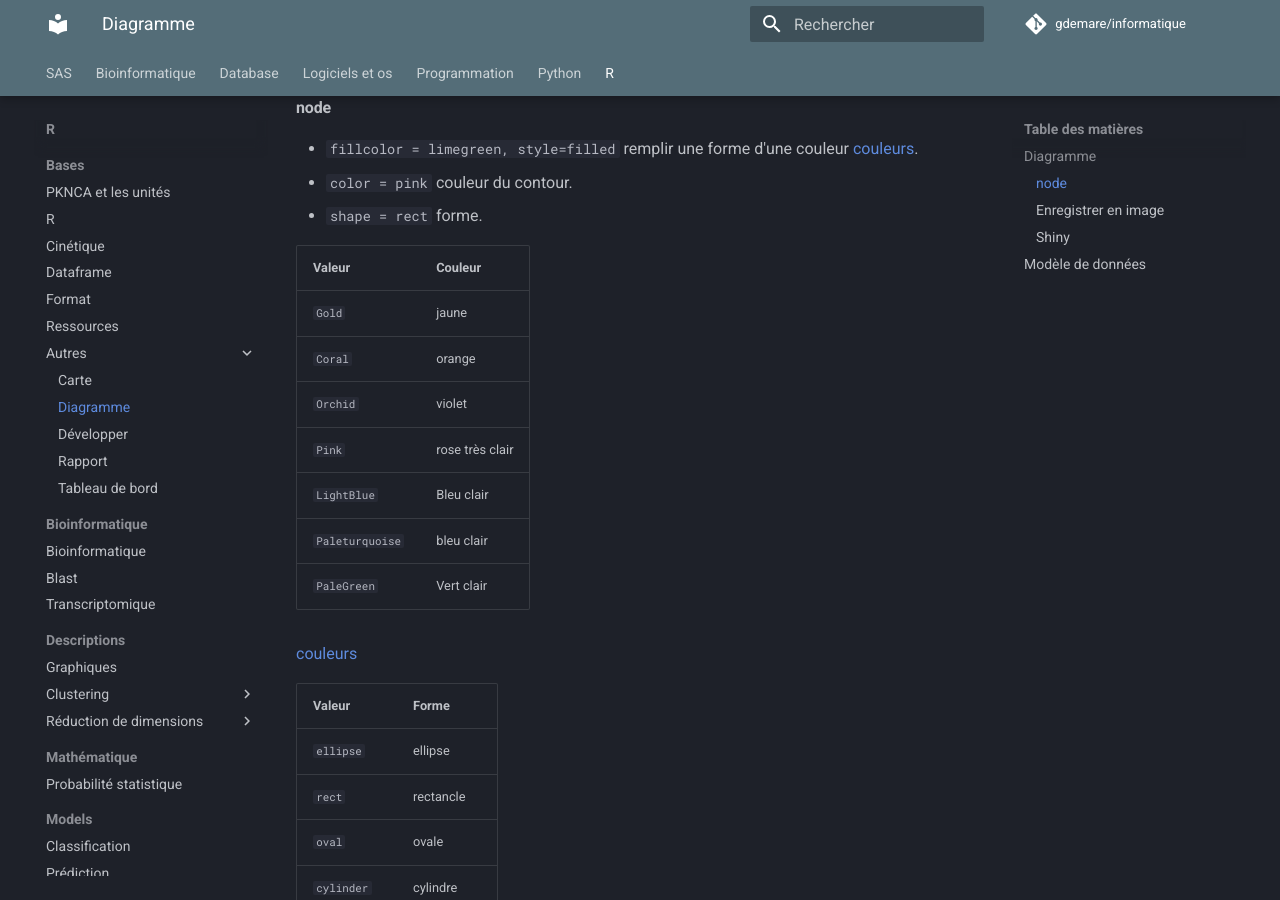
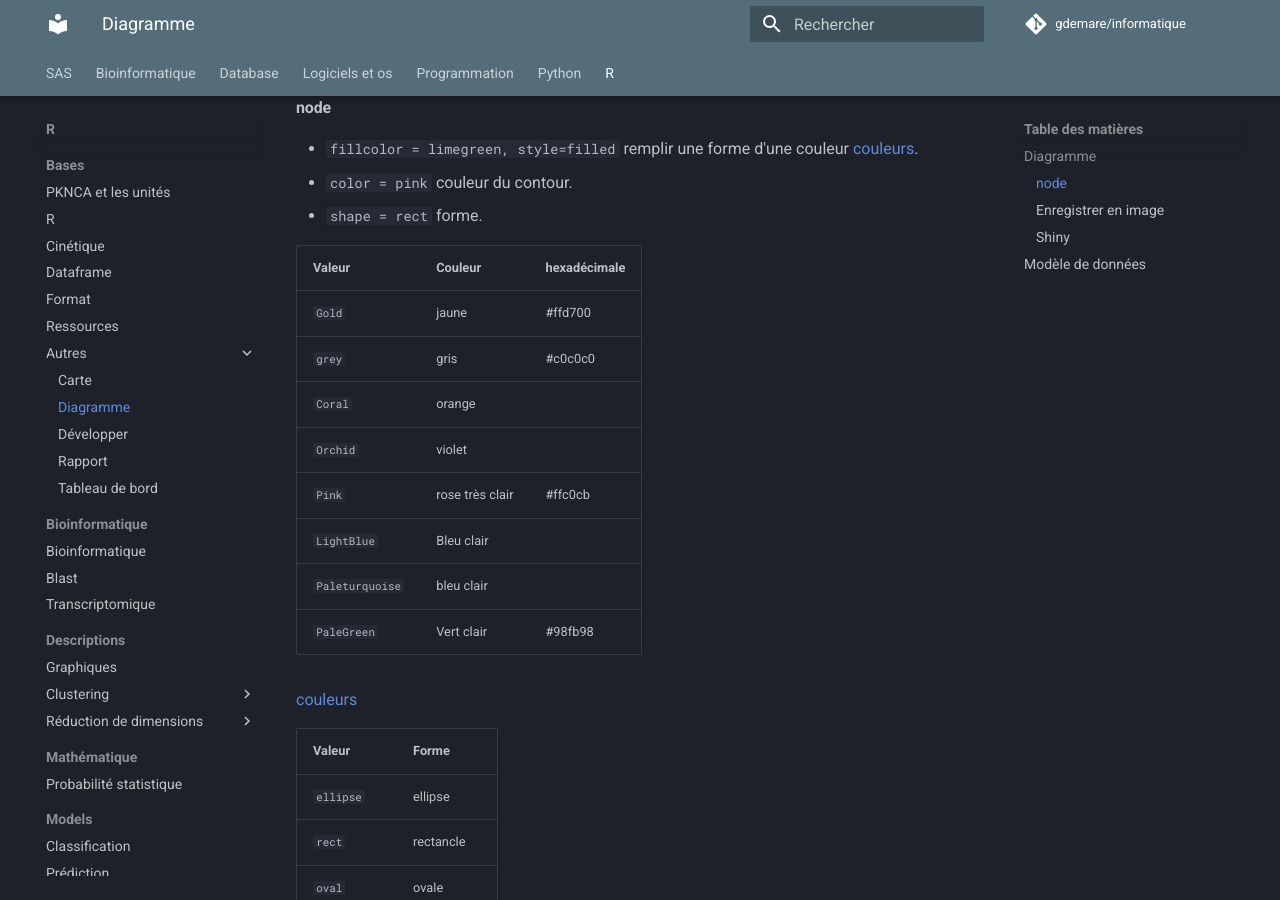
Before and after one commit to gdemare/Informatique, an MkDocs documentation site: the page built from docs/r/bases/autres/diagramme.md, in a window 1280 px wide and 900 px high, scrolled down 1003 px. Built offline with MkDocs 1.6.1 and Material for MkDocs 9.7.7, drawn with Linux system fonts in a browser that asks for light colours; comment, search, counter and statistics services are not loaded.

Commit message:
Update diagramme.md

```diff
--- a/docs/r/bases/autres/diagramme.md
+++ b/docs/r/bases/autres/diagramme.md
@@ -40,15 +40,16 @@ digraph shiny_app {
 - `color = pink` couleur du contour.
 - `shape = rect` forme.
 
-| Valeur | Couleur |
-|---|---|
-| `Gold` | jaune |
-| `Coral` | orange |
-| `Orchid` | violet |
-| `Pink` | rose très clair |
-| `LightBlue` | Bleu clair |
-| `Paleturquoise` | bleu clair |
-| `PaleGreen` | Vert clair |
+| Valeur | Couleur | hexadécimale |
+|---|---|---|
+| `Gold` | jaune | #ffd700 |
+| `grey` | gris| #c0c0c0 |
+| `Coral` | orange | |
+| `Orchid` | violet | |
+| `Pink` | rose très clair | #ffc0cb |
+| `LightBlue` | Bleu clair | |
+| `Paleturquoise` | bleu clair | |
+| `PaleGreen` | Vert clair | #98fb98 |
 
 [couleurs](https://rich-iannone.github.io/DiagrammeR/articles/graphviz-mermaid.html?q=color#colors)
 
```
